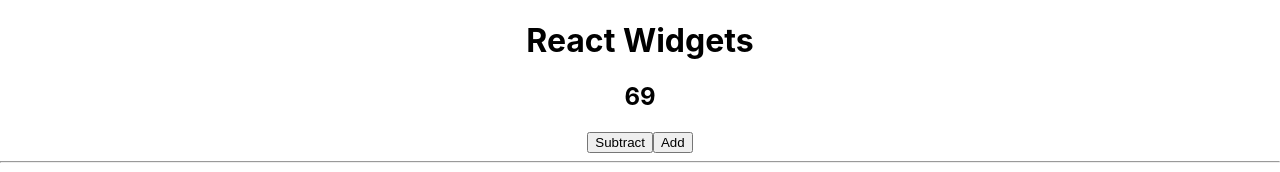
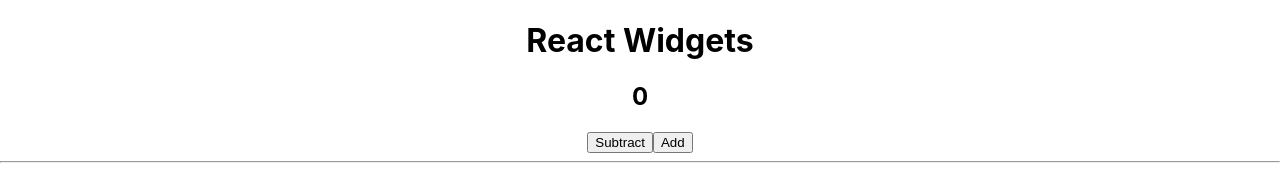
Before and after one commit to scottdavisxx/react-widgets, a React (Create React App) app: page / in a window 1280 px wide. Shown: the top 172 px of the page. Built offline with nearby package versions, Linux system fonts and the light colour scheme.

Commit message:
fix initial count

```diff
--- a/src/components/counter.js
+++ b/src/components/counter.js
@@ -2,7 +2,7 @@ import React from "react";
 
 const Counter = () => {
 
-  const [count, setCount] = React.useState(69)
+  const [count, setCount] = React.useState(0)
 
   return (
     <div >
```
